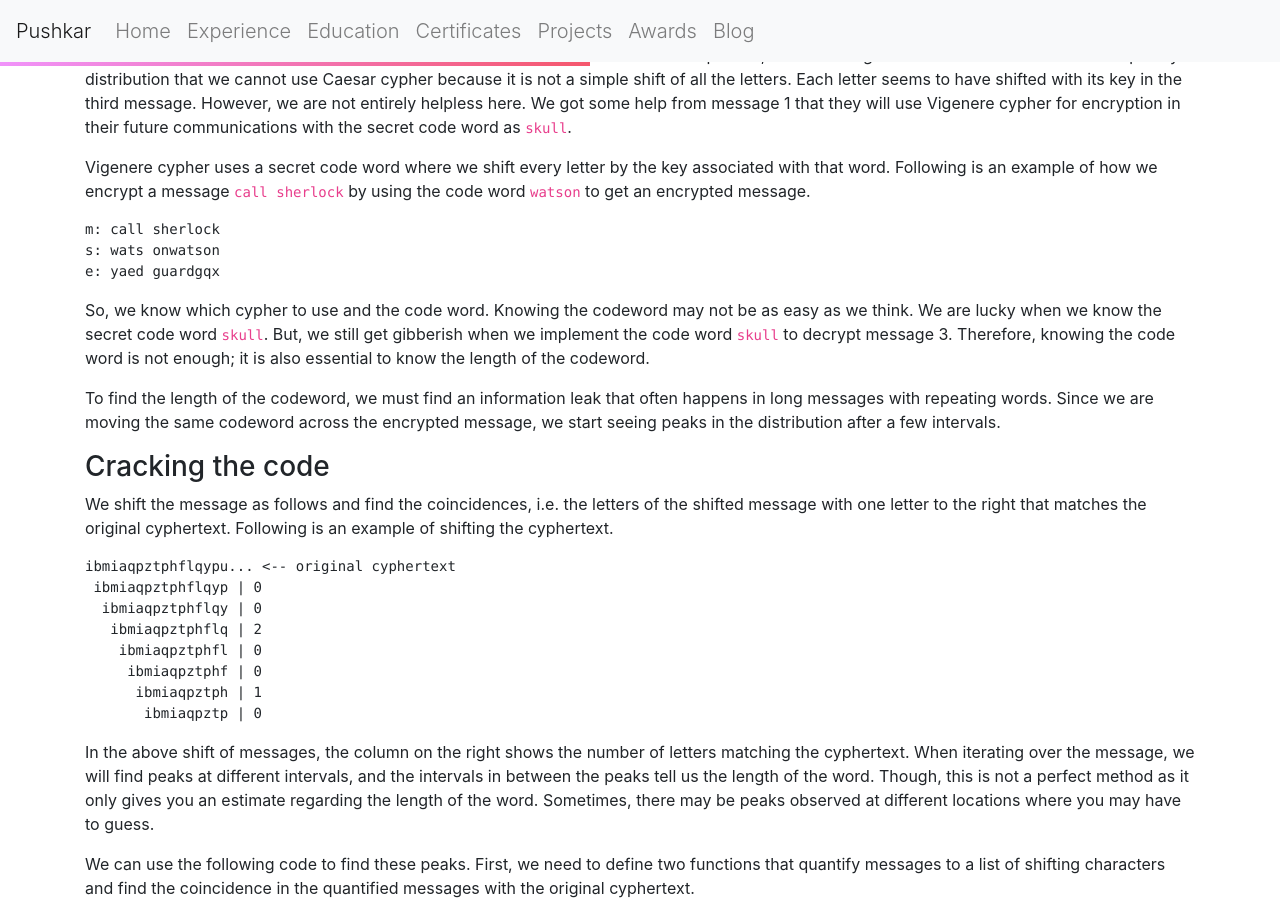
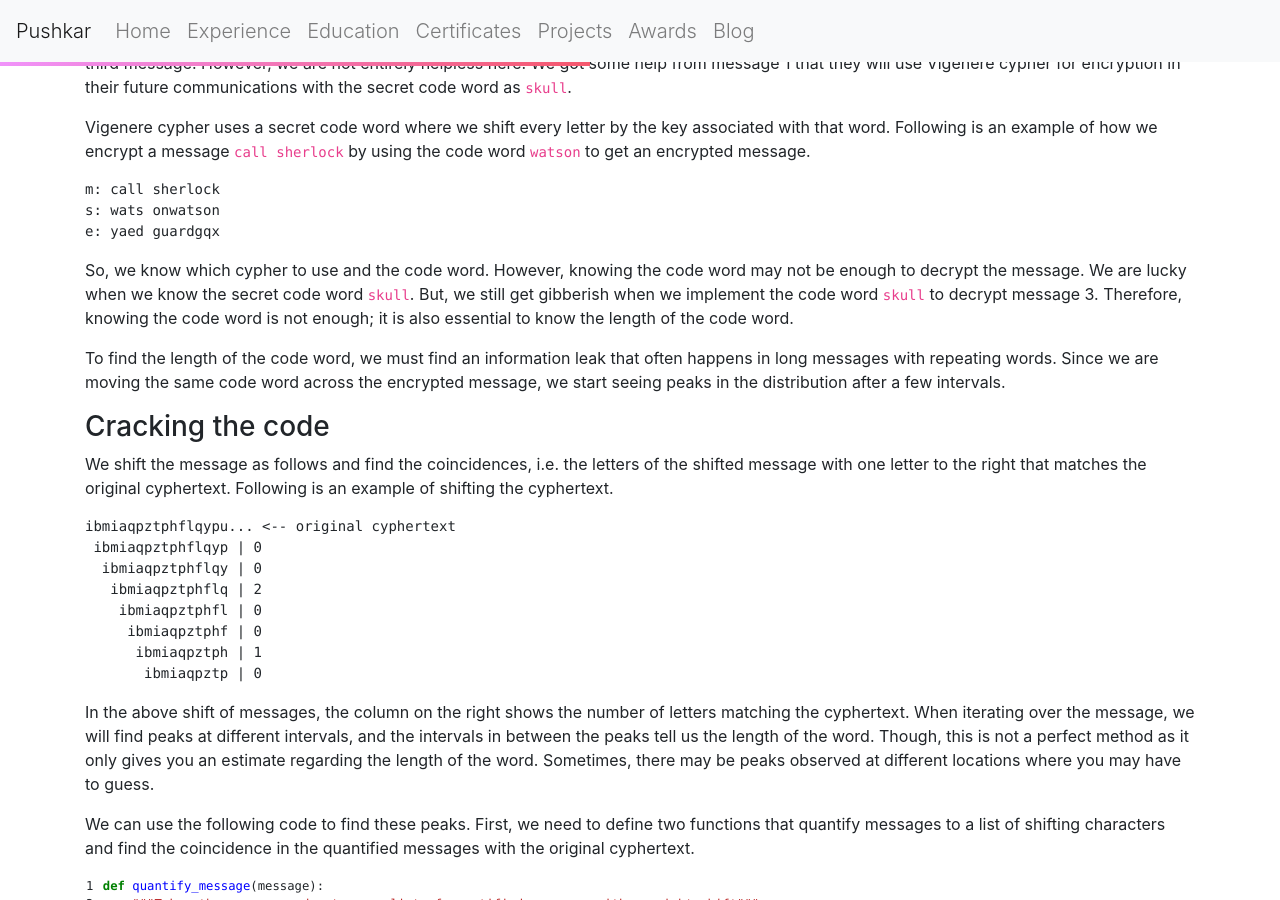
Before and after one commit to pushkarkadam/portfolio, a Jekyll site: the page built from my_collections/_posts/2021-12-14-code-breaking.md, in a window 1280 px wide and 900 px high, scrolled down 14375 px. Built offline with Jekyll 4.4.1, drawn with Linux system fonts in a browser that asks for light colours; nearby versions of some CDN libraries; some of the changed text lies outside the part shown.

Commit message:
Final editing of codebreaking blog post.

````diff
--- a/my_collections/_posts/2021-12-14-code-breaking.md
+++ b/my_collections/_posts/2021-12-14-code-breaking.md
@@ -1,6 +1,6 @@
 ---
 layout: post
-title:  "Solving a mystery with cryptography and python"
+title:  "Solving a Mystery with Cryptography and Python"
 date:   2021-12-14 01:00:00 +1100
 categories: [coding, cryptography]
 cover_image: 2021-12-14-cover.jpg
@@ -37,11 +37,9 @@
 
 ![business card](/portfolio/assets/images/blogs/cryptography/business_card.jpg){:class="img-fluid"}
 
-But, one item stood out among the rest. It seemed like a secret code.
-
 ![angles](/portfolio/assets/images/blogs/cryptography/angles.jpg){:class="img-fluid"}
 
-After returning home, I heard the evening news that said:
+But, one item stood out among the rest. It seemed like a secret code. After returning home, I heard the evening news that said:
 
 > Two thieves in their mid-20s are suspected to be in the area; they have been known to strike in neighbouring towns. Just earlier this week, the AMCO insurance office was burglarised and documents were stolen. Reward is being offered for information leading to their arrest...
 {:class="blog-blockquote"}
@@ -307,9 +305,9 @@
 e: yaed guardgqx
 ```
 
-So, we know which cypher to use and the code word. Knowing the codeword may not be as easy as we think. We are lucky when we know the secret code word `skull`. But, we still get gibberish when we implement the code word `skull` to decrypt message 3. Therefore, knowing the code word is not enough; it is also essential to know the length of the codeword.
+So, we know which cypher to use and the code word. However, knowing the code word may not be enough to decrypt the message. We are lucky when we know the secret code word `skull`. But, we still get gibberish when we implement the code word `skull` to decrypt message 3. Therefore, knowing the code word is not enough; it is also essential to know the length of the code word.
 
-To find the length of the codeword, we must find an information leak that often happens in long messages with repeating words. Since we are moving the same codeword across the encrypted message, we start seeing peaks in the distribution after a few intervals.
+To find the length of the code word, we must find an information leak that often happens in long messages with repeating words. Since we are moving the same code word across the encrypted message, we start seeing peaks in the distribution after a few intervals.
 
 ### Cracking the code
 
@@ -383,7 +381,7 @@
 plt.bar(list(freq_d.keys()), list(freq_d.values()), align='center')
 {% endhighlight %}
 
-{% include image.html url="/portfolio/assets/images/blogs/cryptography/message3_intervals.png" description="<strong>Fig. 7</strong>. Intervals of coincidences message 3" %}
+{% include image.html url="/portfolio/assets/images/blogs/cryptography/message3_intervals.png" description="<strong>Fig. 7</strong>. Intervals of coincidences of message 3" %}
 
 *Fig. 7* shows the graph of peak values. The graph is imperfect, but we can see peaks at the 10th intervals. From these peaks, we can determine the length of the codeword is ten. But, `skull` is a five-letter word. However, if we double the letters, `sskkuullll`, it becomes the ten-letter secret codeword.
 
@@ -592,13 +590,13 @@
 
 ##### Angles
 
-My first order of business was to decipher the angles. One of the clues from the safehouse pages was about a compass. Also, every angle in the message has a cardinal direction (East, West, North, South) and an intermediate direction (North East, North West, South East, South West). Digging deeper into some pages, I realised that the angles follow a number system of base 3. So, I concluded that the angles are as follows:
+My first order of business was to decipher the angles. One of the clues from the safehouse pages was about a compass. Also, every angle in the message has a cardinal direction (East, West, North, South) and an intermediate direction (North East, North West, South East, South West). Digging deeper into some pages, I realised that the angles follow a number system that limits up to the number `3`. So, I concluded that the angles are as follows:
 
 ```
     10 00 11
      \ | /
       \|/
-  11-------01
+  11---+---01
       /|\
      / | \
     01 10 00
@@ -744,7 +742,7 @@
 |   0   |  1  |    1   |
 {:class="table table-sm table-bordered"}
 
-Therefore, performing an `xor` operation on the final message with the newspaper padding will result in the message We perform the bitwise XOR operation of the binary sequence from the angles and the newspaper article as follows:
+Therefore, performing an `xor` operation on the final message in the binary sequence with the newspaper padding will result in the pre-encrypted binary sequence. We perform the bitwise XOR operation of the binary sequence from the angles and the newspaper article as follows:
 
 {% highlight python linenos %}
 # convert the string to binary format
````
Also changed, not shown: other parts of my_collections/_posts/2021-12-14-code-breaking.md (+2 -2 lines).
